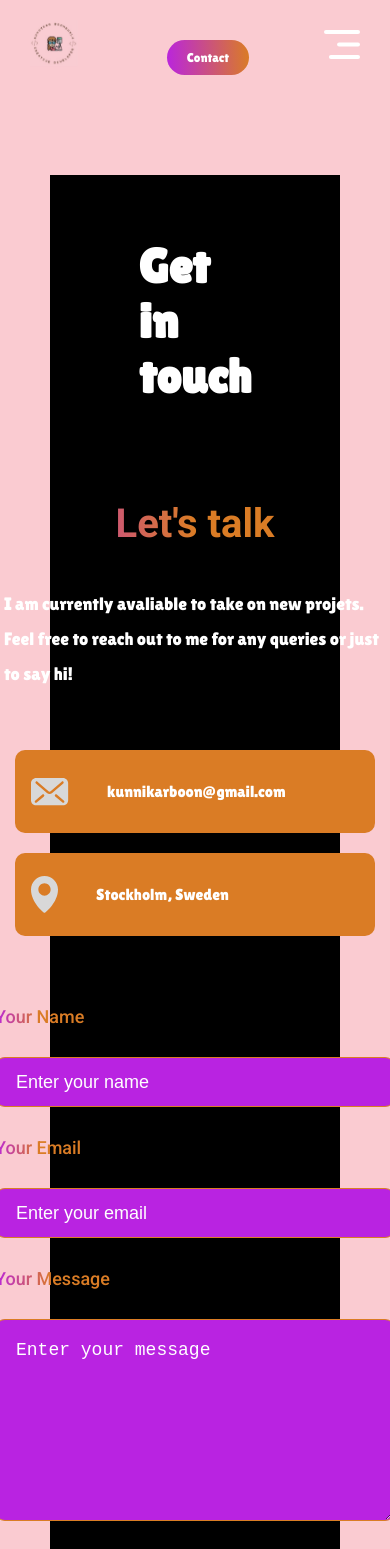
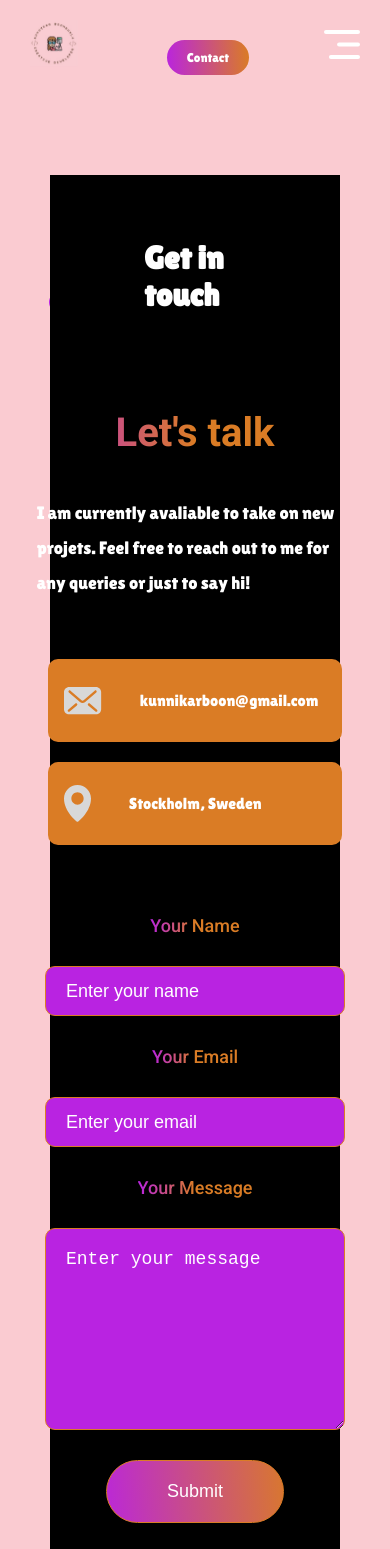
Before and after one commit to KunnikarB/portfolio, a React (Vite) app: page /contact in a window 390 px wide. Shown: the top 1549 px of the page. Built offline with nearby package versions, Linux system fonts and the light colour scheme.

Commit message:
modified style

```diff
--- a/src/Components/Contact/Contact.css
+++ b/src/Components/Contact/Contact.css
@@ -149,13 +149,13 @@
     background: linear-gradient(267deg, #B923E1 -5.09%, #DA7C25 106.28%);
 }
 
-@media (max-width: 768px) {
+@media (max-width: 500px) {
     .contact {
         margin: 80px 50px;
     }
 
     .contact-title h1 {
-        font-size: 3em;
+        font-size: 2em;
     }
 
     .contact-section {
@@ -185,17 +185,20 @@
 
     .contact-right label {
         font-size: 18px;
+        margin: auto;
     }
 
     .contact-right input {
         font-size: 18px;
-        width: 400px;
+        width: 300px;
+        margin: auto;
     }
 
 
     .contact-right textarea {
         font-size: 18px;
-        width: 400px;
+        width: 300px;
+        margin: auto;
     }
 
     .contact-submit {
@@ -203,6 +206,4 @@
 
     }
 
-
-
 }
--- a/src/Components/Contact/Contact.jsx
+++ b/src/Components/Contact/Contact.jsx
@@ -2,7 +2,6 @@ import React from 'react';
 import './Contact.css';
 import Pattern from '../../assets/theme_pattern.svg';
 import mail_icon from '../../assets/mail_icon.svg';
-import call_icon from '../../assets/call_icon.svg';
 import location_icon from '../../assets/location_icon.svg';
 import Services from '../Services/Services';
 
@@ -33,6 +32,7 @@ const Contact = () => {
 
           </div>
          </div>
+
         <form className='contact-right'>
           <label htmlFor='name'>Your Name</label>
           <input type='text' id='name' name='name' placeholder='Enter your name' required />
```
